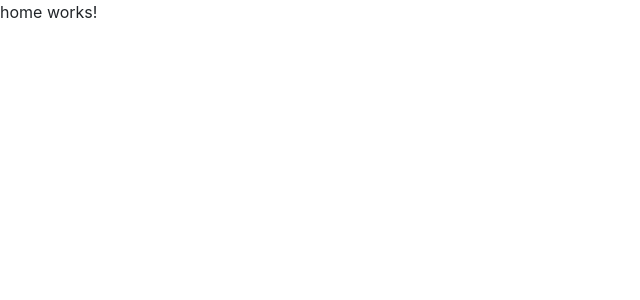
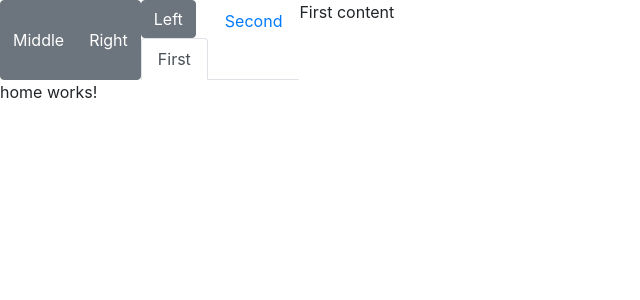
Before and after one commit to 211115-jwa/P2-StockYourself-Fronend-Amplifier, an Angular app in the folder StockYourself/: page /home in a window 1280 px wide. Shown: the top 300 px of the page, without its empty margins (0-640 px from the left). Built offline with nearby package versions, Linux system fonts and the light colour scheme.

Commit message:
not working nav

```diff
--- a/StockYourself/src/app/components/nav/nav.component.html
+++ b/StockYourself/src/app/components/nav/nav.component.html
@@ -1,6 +1,28 @@
-<nav>
+<div class="d-flex">
 
-</nav>
-<ng-container *ngIf="showLogin">
+
+  <div class="btn-group" role="group" aria-label="Basic example">
+
+    <button type="button" class="btn btn-secondary">Middle</button>
+    <button type="button" class="btn btn-secondary">Right</button>
+  </div>
+
+
+  <ul ngbNav #nav="ngbNav" [(activeId)]="activeId" class="nav-tabs">
+    <li [ngbNavItem]="1">
+      <button type="button" class="btn btn-secondary" link="">Left</button>
+      <a ngbNavLink>First</a>
+      <ng-template ngbNavContent>First content</ng-template>
+    </li>
+    <li [ngbNavItem]="2">
+      <a ngbNavLink>Second</a>
+      <ng-template ngbNavContent>Second content</ng-template>
+    </li>
+  </ul>
+  <div [ngbNavOutlet]="nav"></div>
+</div>
+<!-- <pre>Active: {{ activeId }}</pre> -->
+
+<!-- <ng-container *ngIf="showLogin">
     <app-login (login)="setup()"></app-login>
-</ng-container>
+</ng-container> -->
--- a/StockYourself/src/app/components/nav/nav.component.ts
+++ b/StockYourself/src/app/components/nav/nav.component.ts
@@ -10,6 +10,7 @@ import { UserService } from 'src/app/services/user.service';
 export class NavComponent implements OnInit {
   loggedInUser: User;
   showLogin:false;
+  activeId: 1;
 
   constructor(private userServ:UserService) { }
 
```
Also changed, not shown: StockYourself/src/app/app.module.ts (+6 -2 lines).
